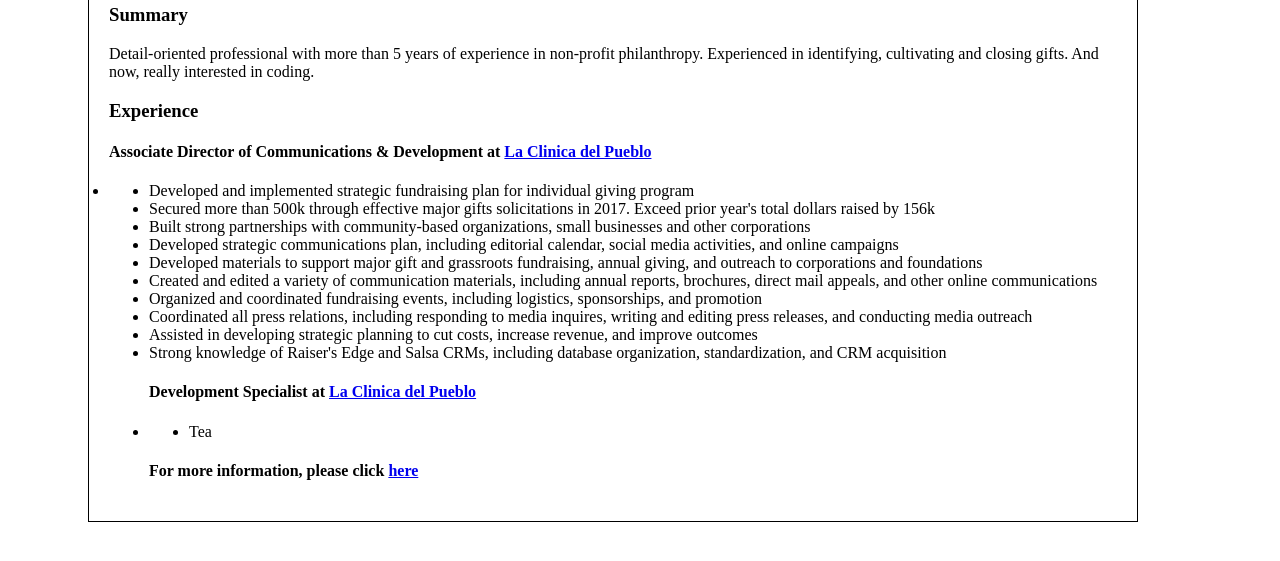
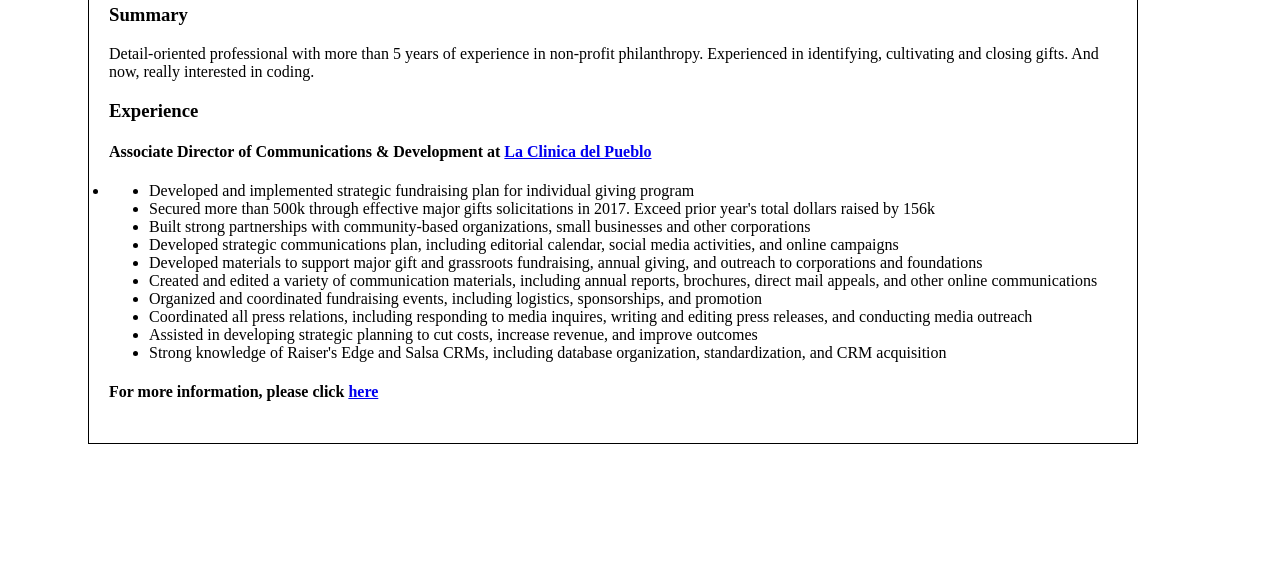
Before and after one commit to ilananagib/ilananagib.github.io, a plain HTML site: page index.html in a window 1280 px wide. Shown: the part 259-820 px from the top of the page. Drawn offline with Linux system fonts and the light colour scheme.

Commit message:
Update index.html

```diff
--- a/index.html
+++ b/index.html
@@ -24,9 +24,6 @@ identifying, cultivating and closing gifts. And now, really interested in coding
   <li>Coordinated all press relations, including responding to media inquires, writing and editing press releases, and conducting media outreach</li>
   <li>Assisted in developing strategic planning to cut costs, increase revenue, and improve outcomes</li>
   <li>Strong knowledge of Raiser's Edge and Salsa CRMs, including database organization, standardization, and CRM acquisition</li>
-    <h4>Development Specialist at <a href="http://www.lcdp.org">La Clinica del Pueblo</a></h4>
-    <ul style="list-style-type:disc">
-      <li>Tea</li>
 </ul>
     <h4>For more information, please click <a href="https://www.linkedin.com/in/ilana-nagib/">here</a><h4>
       </div>
```
